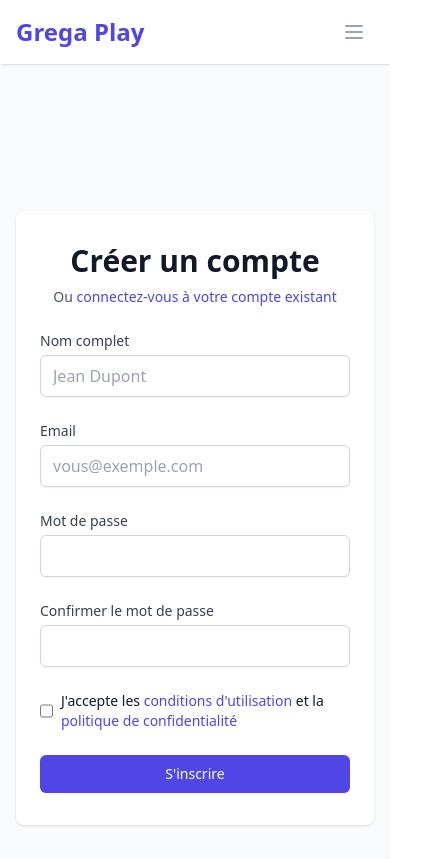
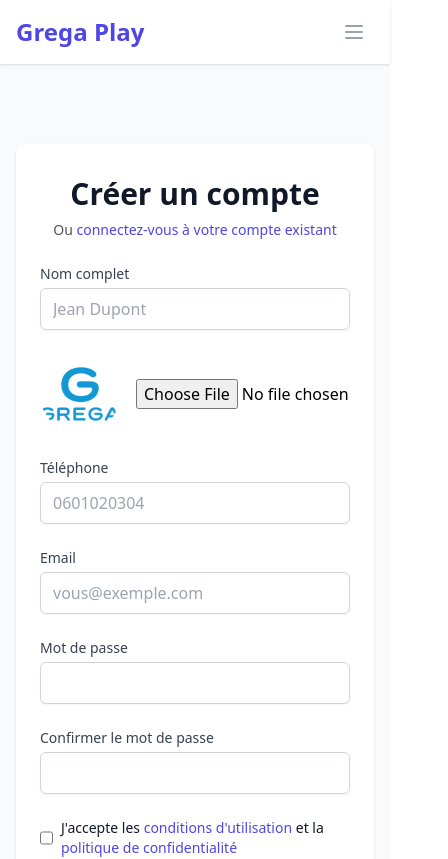
Before and after one commit to socotaxi/gregaplay, a React (Vite) app: page /register in a window 390 px wide. Shown: the top 859 px of the page, 448 px wide, since content can reach past the window. Built offline with nearby package versions, Linux system fonts and the light colour scheme; no server answers.

Commit message:
feat(register): add phone and avatar to signup

```diff
--- a/src/components/auth/RegisterForm.jsx
+++ b/src/components/auth/RegisterForm.jsx
@@ -2,15 +2,19 @@ import React, { useState, useEffect } from 'react';
 import { Link, useNavigate } from 'react-router-dom';
 import { useAuth } from '../../context/AuthContext';
 import Button from '../ui/Button';
+import userService from '../../services/userService';
 
 const RegisterForm = () => {
   const [fullName, setFullName] = useState('');
+  const [phone, setPhone] = useState('');
+  const [avatarFile, setAvatarFile] = useState(null);
+  const [avatarPreview, setAvatarPreview] = useState(null);
   const [email, setEmail] = useState('');
   const [password, setPassword] = useState('');
   const [passwordConfirm, setPasswordConfirm] = useState('');
   const [error, setError] = useState(null);
   const [loading, setLoading] = useState(false);
-  const { signUp, authError, resetAuthError } = useAuth();
+  const { signUp, updateProfile, authError, resetAuthError } = useAuth();
 
   // Reset any auth errors when component mounts or unmounts
   useEffect(() => {
@@ -26,6 +30,14 @@ const RegisterForm = () => {
     }
   }, [authError]);
   const navigate = useNavigate();
+
+  const handleFileChange = (e) => {
+    const file = e.target.files[0];
+    if (file) {
+      setAvatarFile(file);
+      setAvatarPreview(URL.createObjectURL(file));
+    }
+  };
 
   const handleSubmit = async (e) => {
     e.preventDefault();
@@ -46,12 +58,19 @@ const RegisterForm = () => {
     setLoading(true);
 
     try {
-      console.log('Attempting to sign up with:', { email, fullName });
+      console.log('Attempting to sign up with:', { email, fullName, phone });
       const result = await signUp({ email, password, fullName });
       console.log('Sign up result:', result);
 
-      // Only navigate if we have a successful result
+      // Only continue if we have a successful result
       if (result && result.user) {
+        let avatarUrl = null;
+        if (avatarFile) {
+          avatarUrl = await userService.uploadAvatar(avatarFile, result.user.id);
+        }
+
+        await updateProfile({ phone, avatar_url: avatarUrl });
+
         console.log('Registration successful, navigating to dashboard');
         navigate('/dashboard');
       } else {
@@ -108,8 +127,35 @@ const RegisterForm = () => {
                 className="appearance-none block w-full px-3 py-2 border border-gray-300 rounded-md shadow-sm placeholder-gray-400 focus:outline-none focus:ring-indigo-500 focus:border-indigo-500 sm:text-sm"
                 placeholder="Jean Dupont"
               />
-            </div>
           </div>
+        </div>
+
+        <div className="flex items-center space-x-4">
+          <img
+            src={avatarPreview || '/assets/images/default-avatar.png'}
+            alt="Avatar"
+            className="w-20 h-20 rounded-full object-cover"
+          />
+          <input type="file" accept="image/*" onChange={handleFileChange} />
+        </div>
+
+        <div>
+          <label htmlFor="phone" className="block text-sm font-medium text-gray-700">
+            Téléphone
+          </label>
+          <div className="mt-1">
+            <input
+              id="phone"
+              name="phone"
+              type="text"
+              autoComplete="tel"
+              value={phone}
+              onChange={(e) => setPhone(e.target.value)}
+              className="appearance-none block w-full px-3 py-2 border border-gray-300 rounded-md shadow-sm placeholder-gray-400 focus:outline-none focus:ring-indigo-500 focus:border-indigo-500 sm:text-sm"
+              placeholder="0601020304"
+            />
+          </div>
+        </div>
 
           <div>
             <label htmlFor="email" className="block text-sm font-medium text-gray-700">
```
